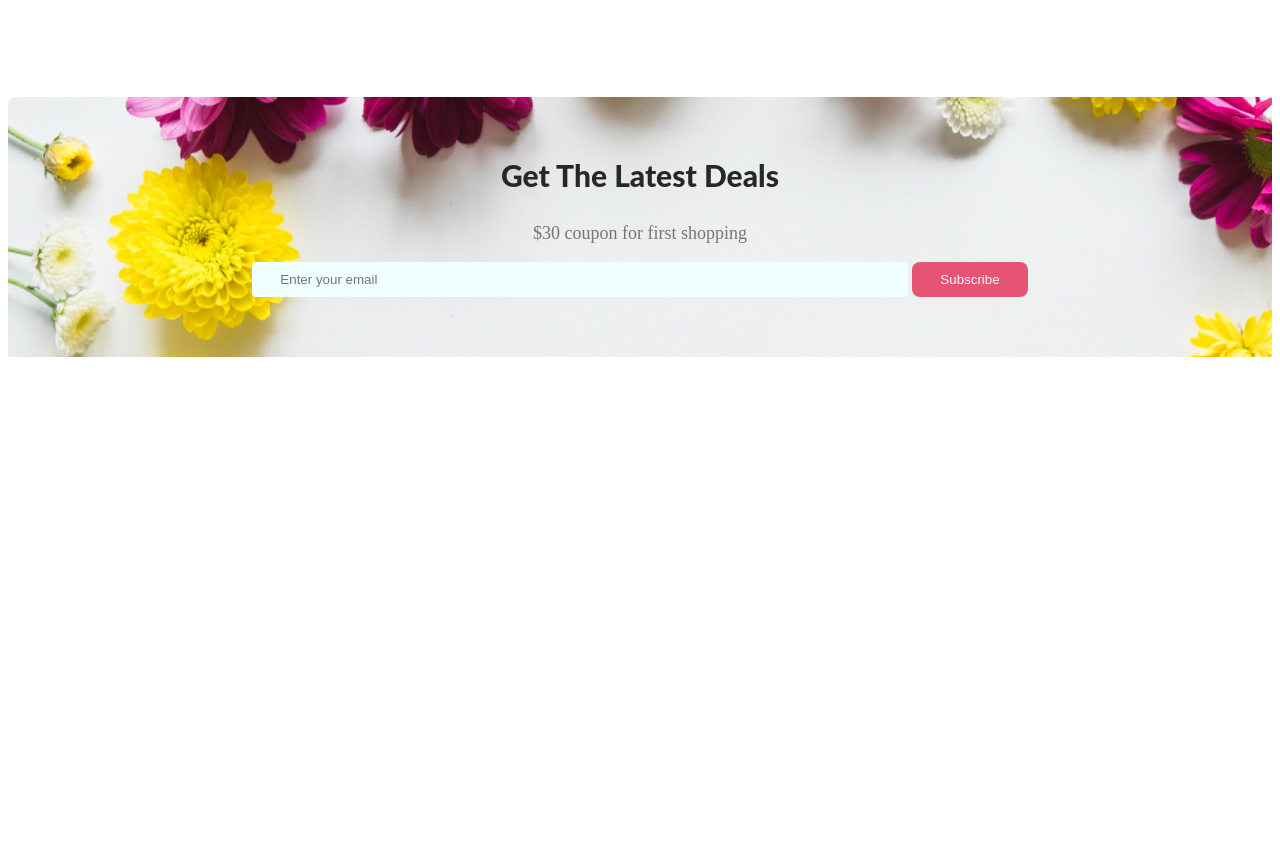
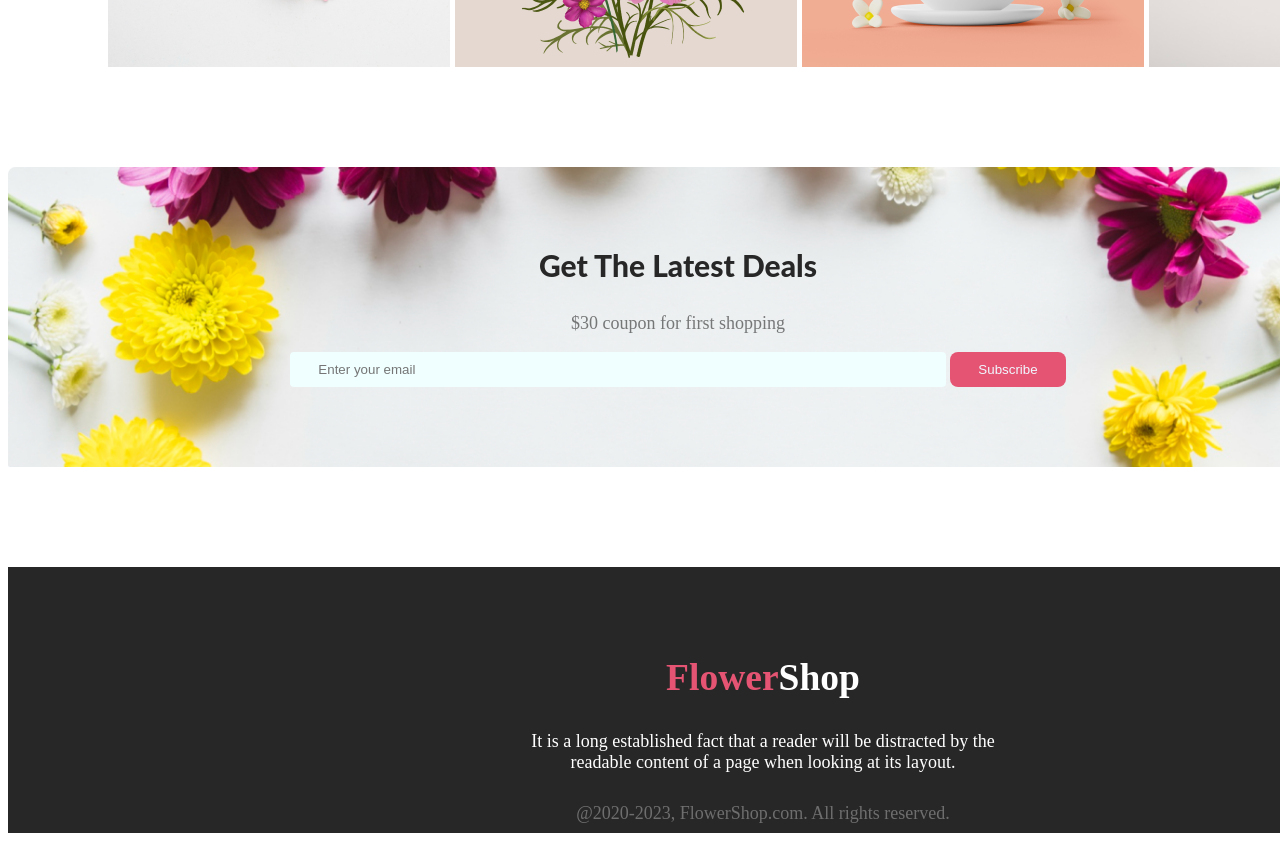
Before and after one commit to shakil-122/flower-shop-assignment, a plain HTML site: page index.html in a window 1280 px wide. Shown: the part 2663-3504 px from the top of the page. Before the commit the page ends 3028 px from the top, so only its background shows below. Drawn offline with Linux system fonts and the light colour scheme.

Commit message:
add footer section

```diff
--- a/index.html
+++ b/index.html
@@ -75,18 +75,22 @@
                     <img src="Flower Asset/Rectangle 6.png" alt="">
                     </div>
                 </div>
-                <div class="description-4">
-                    <h3 id="design">Get The Latest Deals</h3>
-                    <p>$30 coupon for first shopping</p>
-                    <input type="email" placeholder="Enter your email ">
-                    <button class="btn-primary-2">Subscribe</button>
-                </div>
-            </div>
 
 
+            </div>
+            <div class="description-4">
+                <h3 id="design">Get The Latest Deals</h3>
+                <p>$30 coupon for first shopping</p>
+                <input type="email" placeholder="Enter your email ">
+                <button class="btn-primary-2">Subscribe</button>
+            </div>
     </main>
     <footer>
-
+        <div class="footer-section">
+            <h2><span id="color">Flower</span>Shop</h2>
+            <p>It is a long established fact that a reader will be distracted by the readable content of a page when looking at its layout.</p>
+            <p class="copy-section">@2020-2023, FlowerShop.com. All rights reserved. </p>
+        </div>
     </footer>
 
 </body>
--- a/style.css
+++ b/style.css
@@ -144,6 +144,7 @@ p{
 .media{
     font-size: 30px;
     font-weight: 200px;
+    padding-top: 70px;
 }
 .flower-5{
     display: flex;
@@ -163,8 +164,11 @@ p{
     background-image: url('image/Rectangle\ 9.png');
     background-repeat: no-repeat;
     height: 200px;
-    padding: 30px;
+    background-size: cover;
+    width: 1340px;
+    padding: 50px 0px;
     border-radius: 2px;
+    margin: auto;
 
 }
 input{
@@ -182,3 +186,29 @@ input{
     color: aliceblue;
     border-style: none;
 }
+#color{
+    color: #E55473;
+}
+.footer-section{
+    background-color: #272727;
+    height: 150px;
+    color: #fff;
+    font-size: 25px;
+    text-align: center;;
+    margin: 100px 0 0;
+    padding: 58px 170px;
+    width: 1170px;
+
+}
+.footer-section  p{
+    color: #ffffff;
+    width: 500px;
+    margin: auto;
+
+}
+
+.footer-section .copy-section{
+    color: #ffffff54;
+    margin-top: 30px;
+
+}
```
